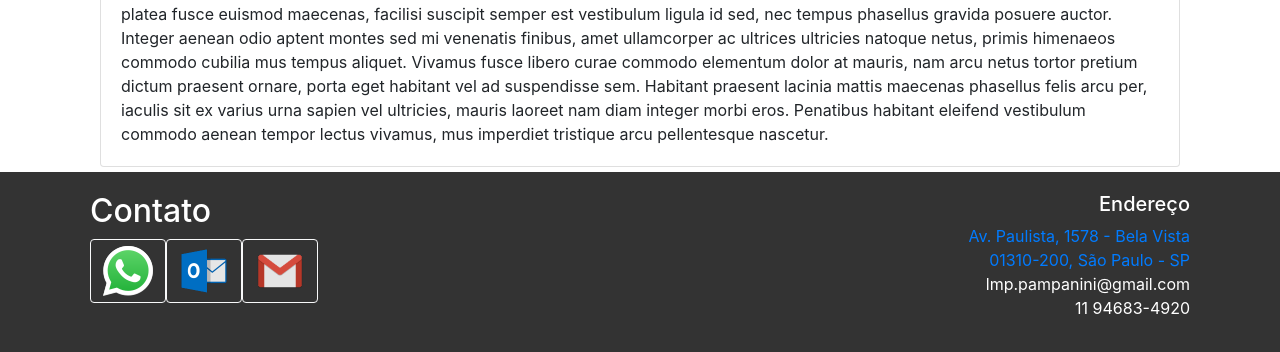
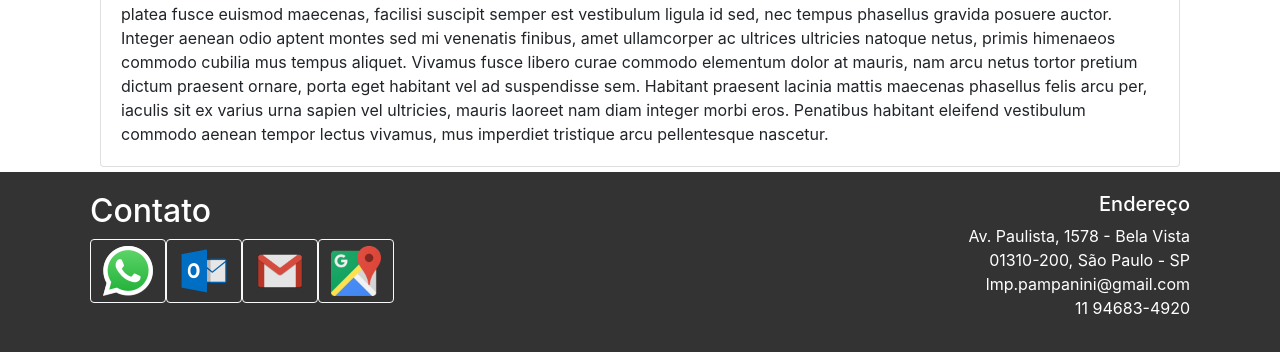
Before and after one commit to lucasmpampanini/site_nivel1, a plain HTML site: page index.html in a window 1280 px wide. Shown: the part 2120-2472 px from the top of the page. Drawn offline with Linux system fonts and the light colour scheme.

Commit message:
add maps final

```diff
--- a/index.html
+++ b/index.html
@@ -136,14 +136,19 @@
                                         </a>
                                     </div>
                                 </li>
+                                <li>
+                                    <a href="https://www.google.com/maps/search/?api=1&query=-23.56132038096652,-46.65592881661901&zoom=12" target="_blank">
+                                        <button type="button" class="btn btn-outline-light"><img src="img/googlemaps.png" style="width: 50px"></button>
+                                    </a>
+                                </li>
                             </ul>
                         </nav>
                     </div>
                     <div class="col-6 text-right">
                         <h5>Endereço</h5>
                         <p>
-                            <a href="https://www.google.com/maps/search/?api=1&query=-23.56132038096652,-46.65592881661901&zoom=12" target="_blank">Av. Paulista, 1578 - Bela Vista
-                            <br>01310-200, São Paulo - SP</a>
+                            Av. Paulista, 1578 - Bela Vista
+                            <br>01310-200, São Paulo - SP
                             <br>lmp.pampanini@gmail.com
                             <br>11 94683-4920
                         </p>
```
Also changed, not shown: img/googlemaps.png (added).
